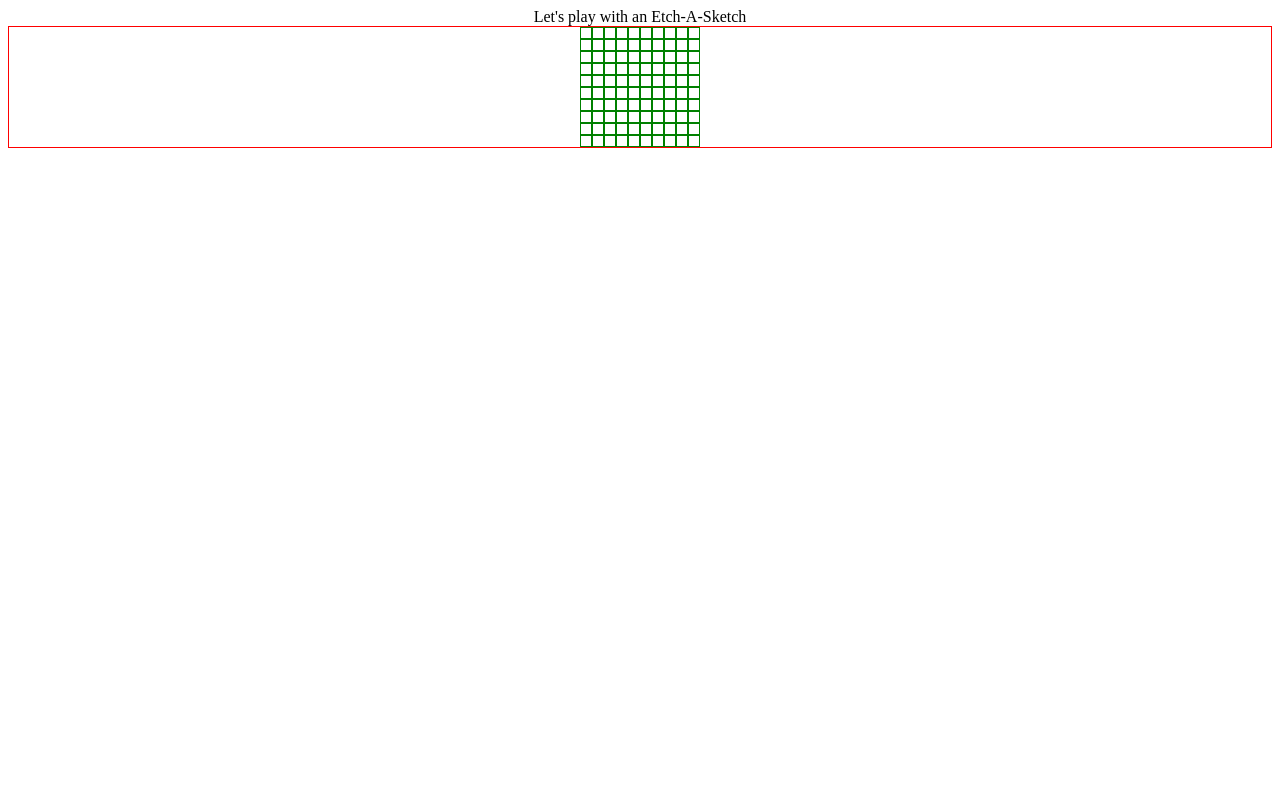
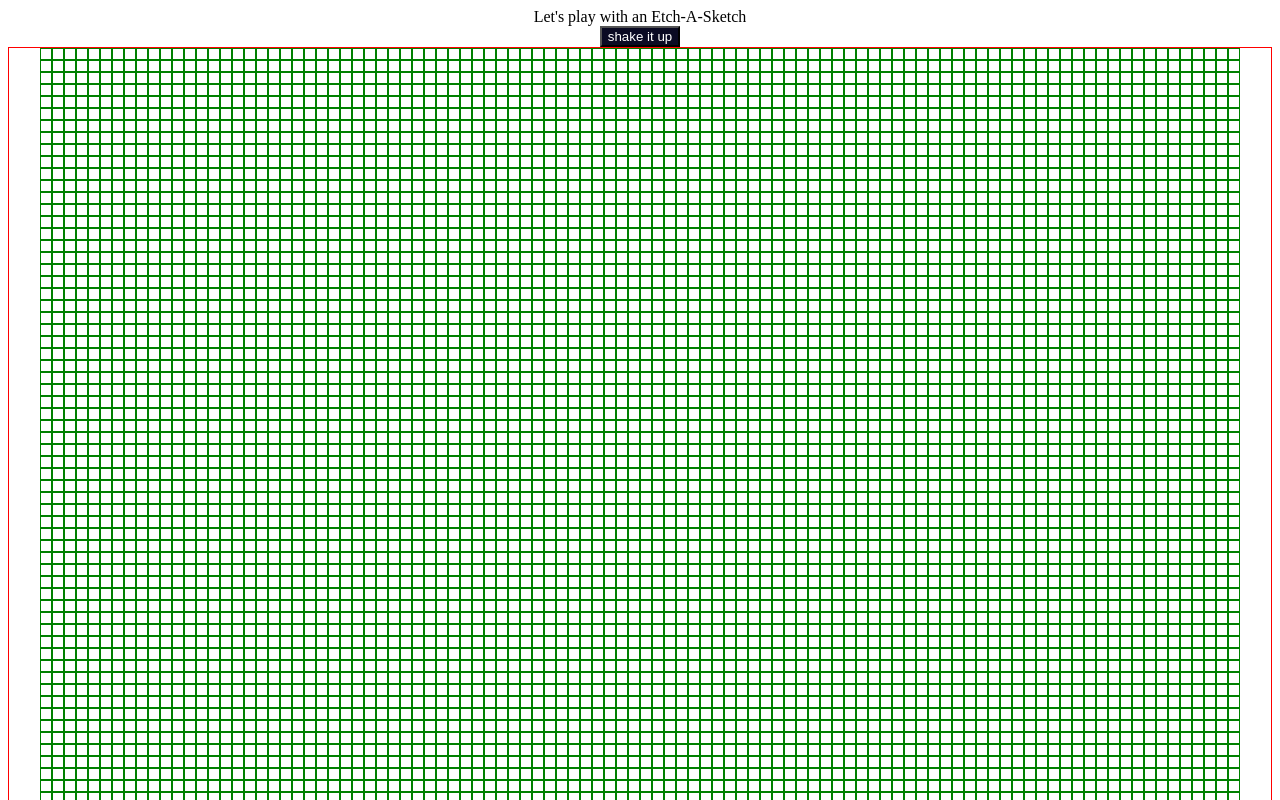
Before and after one commit to falzonej/etch-a-sketch, a plain HTML site: page index.html in a window 1280 px wide. Shown: the top 800 px of the page. Drawn offline with Linux system fonts and the light colour scheme.

Commit message:
added reset button w/ styling

```diff
--- a/index.html
+++ b/index.html
@@ -9,6 +9,7 @@
 
   <body id = 'body'>
       <div class = 'title'>Let's play with an Etch-A-Sketch</div>
+      <div id = 'containerResetButton'> <button id = physicalResetButton >shake it up</button> </div>
       <div class = 'container'>
 
         <div id = 'rowsContainer'>
--- a/script.js
+++ b/script.js
@@ -1,5 +1,6 @@
 const container = document.querySelector('#container');
 const rowsContainer = document.querySelector('#rowsContainer')
+const  resetButton = document.querySelector('#physicalResetButton');
 
 
 
@@ -28,7 +29,9 @@ function createGridDivs(x, y) {
 
 }
 
-createGridDivs(10,10)
+
+
+createGridDivs(100,100)
 
 const col = document.querySelectorAll('.col');
 
@@ -36,17 +39,3 @@ col.forEach(function(col){
     col.addEventListener('mouseover', function() {
         col.classList.add('touched');
     })})
-
-//col.addEventListener('mouseenter', function() {
-//    col.classList.add('touched')
-//})
-
-//I need to add a function that will add a class of touched
-// to each div after it is moused over and that class will
-// contain the styling for changing colors and can be group
-// cleared for the reset button later
-
-//if we want to add a color changing function to the
-//E-A-S we could set a mouseon and mouseout event listener
-//mouseon designed to change to a certain color and mouseout
-//with a function that produces a random color
--- a/styles.css
+++ b/styles.css
@@ -3,6 +3,15 @@
     justify-content: center;
 }
 
+#containerResetButton{
+    display: flex;
+    justify-content: center;
+}
+
+#physicalResetButton{
+    background-color:#0a0a23;
+    color: #fff;
+}
 
 .container{
     width: auto;
@@ -27,11 +36,6 @@
     height: 10px;
 }
 
-/*.col:hover{
-    background: purple;
-}
-*/
-
 .touched{
     background: aqua;
 }
```
